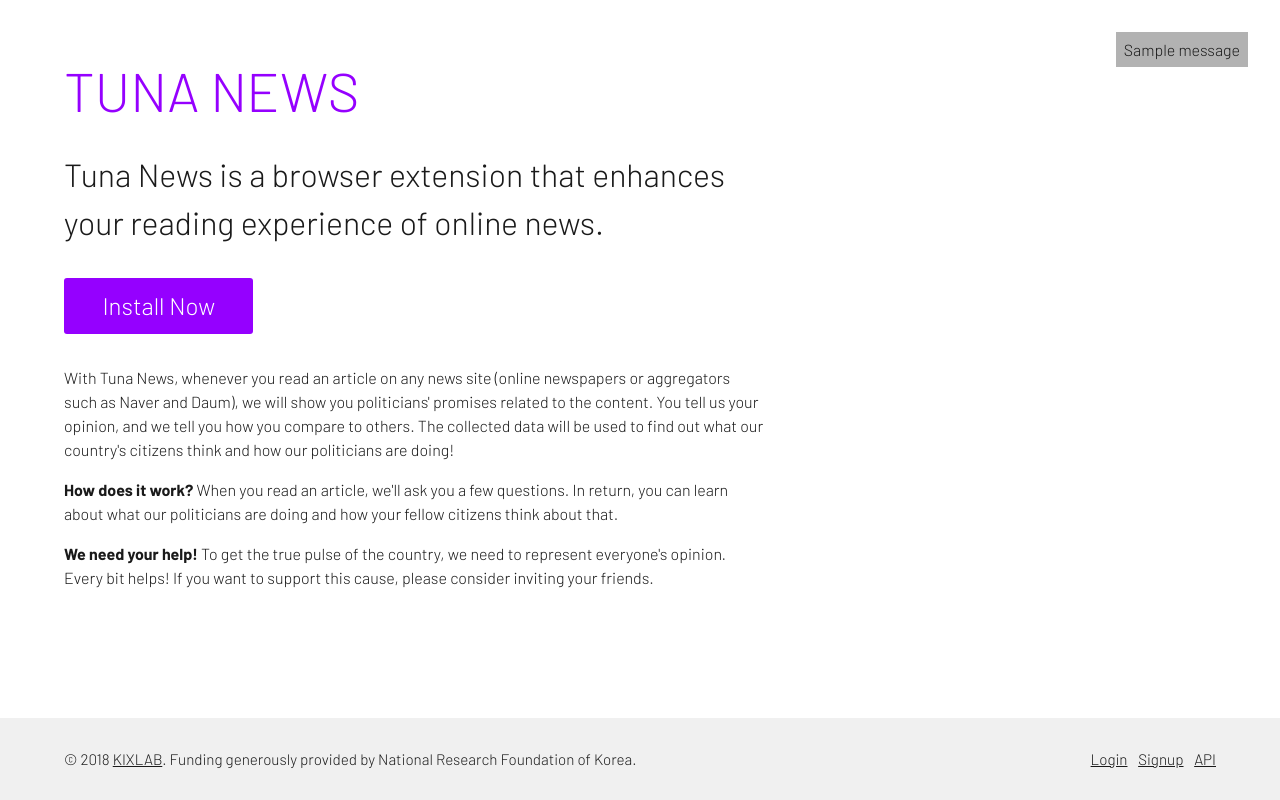
After one commit to kixlab/xproj-backend, a Django app: template web/frontend/templates/news-reader.html in a window 1280 px wide. The commit adds this page. Run offline with Django 3.2, Linux system fonts and the light colour scheme; the template is opened without the code that fills it, so the values that code supplies are empty; tables that the repository leaves empty hold one stand-in row (values such as "Sample post"); one stand-in notice (Sample message) is shown.

Commit message:
add news reader landing page

```diff
--- a/web/config/urls.py
+++ b/web/config/urls.py
@@ -3,7 +3,7 @@ from django.conf.urls import url, include
 from django.contrib import admin
 from allauth.account import views as allauth_views
 from rest_framework.authtoken import views as rest_views
-from frontend.views import IndexView
+from frontend.views import IndexView, NewsReaderView
 
 urlpatterns = []
 
@@ -20,6 +20,7 @@ urlpatterns += [
 urlpatterns += [
     url(r'^news/', include('news.urls')),
     url(r'', include('api.urls')),
+    url(r'^news-reader/', NewsReaderView.as_view(), name='news-reader'),
     url(r'^$', IndexView.as_view(), name='home'),
 ]
 
--- a/web/frontend/static/style.css
+++ b/web/frontend/static/style.css
@@ -55,6 +55,7 @@ p {
     background-color: #f0f0f0;
     display: flex;
     justify-content: space-between;
+    font-size: .95em;
 }
 .footer > div {
     margin-right: 1rem;
@@ -71,8 +72,8 @@ p {
 }
 
 h1 {
-    font-size: 3em;
-    font-weight: 300;
+    font-size: 3.4em;
+    font-weight: 100;
     margin: 0 0 2rem;
     line-height: 1;
     color: #000;
@@ -85,9 +86,18 @@ h1 {
 }
 
 h1 span {
-    font-weight: 100;
+    font-weight: 300;
     background-color: #eaffee;
     padding: 0 .15em;
+}
+
+.site-news-reader h1 {
+    color: #9500FF;
+    text-transform: uppercase;
+}
+.site-news-reader h1 span {
+    background-color: transparent;
+    padding: 0;
 }
 
 .nav {
@@ -144,6 +154,7 @@ form button, a.button {
     font-size: inherit;
     padding: .5em 1em;
     cursor: pointer;
+    border-radius: 3px;
 }
 form button, a.button, .btn-primary {
     background-color: #6cb5f4;
@@ -156,6 +167,16 @@ form button, a.button, .btn-primary {
 .big-button, a.big-button {
     font-size: 1.1em;
     padding: .8em 1.6em;
+}
+
+.huge-button, a.huge-button {
+    font-size: 1.5em;
+    padding: .65em 1.6em;
+}
+
+.site-news-reader .btn-primary {
+    background-color: #9500FF;
+    color: #fff;
 }
 
 
@@ -376,3 +397,10 @@ form button, a.button, .btn-primary {
 .interest-selection li.active {
     background-color: #b9f7a4;
 }
+
+.hero {
+    margin: 0 0 2em 0;
+}
+.hero p {
+    font-size: 2em;
+}
--- /dev/null
+++ b/web/frontend/templates/footer.html
@@ -0,0 +1,16 @@
+{% load i18n %}
+<div class="footer">
+    <div>&copy; {% now "Y" %} <a href="http://kixlab.org">KIXLAB</a>. Funding generously provided by National Research Foundation of Korea.</div>
+    <div>
+        <ul class="nav">
+        {% if user.is_authenticated %}
+        <li>{% blocktrans with username=user.get_short_name|default:user.username %}Logged in as {{username}}{% endblocktrans %}</li>
+        <li><a href="{% url 'account_logout' %}">{% blocktrans %}Logout{% endblocktrans %}</a></li>
+        {% else %}
+        <li><a href="{% url 'account_login' %}">{% blocktrans %}Login{% endblocktrans %}</a></li>
+        <li><a href="{% url 'account_signup' %}">{% blocktrans %}Signup{% endblocktrans %}</a></li>
+        {% endif %}
+        <li><a href="{% url 'api-root' %}">{% blocktrans %}API{% endblocktrans %}</a></li>
+        </ul>
+      </div>
+  </div>
--- /dev/null
+++ b/web/frontend/templates/news-reader.html
@@ -0,0 +1,48 @@
+{% load static %}
+{% load i18n %}
+<!DOCTYPE html>
+<html>
+  <head>
+    <title>{% block head_title %}{% blocktrans %}Tuna News - enhance your news with civic action for politics{% endblocktrans %}{% endblock %}</title>
+    <link rel="stylesheet" type="text/css" href="{% static "style.css" %}" />
+    {% block extra_head %}
+    {% endblock %}
+  </head>
+  <body class="site site-news-reader">
+    {% block body %}
+
+    {% if messages %}
+    <div class="messages">
+      <ul>
+      {% for message in messages %}
+      <li>{{message}}</li>
+      {% endfor %}
+      </ul>
+    </div>
+    {% endif %}
+
+    <div class="content">
+      <h1><span>{% block title %}{% blocktrans %}Tuna News{% endblocktrans %}{% endblock %}</span></h1>
+
+      {% block content %}
+      <div class="hero">
+        <p>{% blocktrans %}Tuna News is a browser extension that enhances your reading experience of online news.{% endblocktrans %}</p>
+
+        <a class="button huge-button btn-primary" href="">{% trans 'Install Now' %}</a>
+      </div>
+
+      <p>{% blocktrans %}With Tuna News, whenever you read an article on any news site (online newspapers or aggregators such as Naver and Daum), we will show you politicians' promises related to the content. You tell us your opinion, and we tell you how you compare to others. The collected data will be used to find out what our country's citizens think and how our politicians are doing!{% endblocktrans %}</p>
+
+      <p>{% blocktrans %}<strong>How does it work?</strong> When you read an article, we'll ask you a few questions. In return, you can learn about what our politicians are doing and how your fellow citizens think about that.{% endblocktrans %}</p>
+      <p>{% blocktrans %}<strong>We need your help!</strong> To get the true pulse of the country, we need to represent everyone's opinion. Every bit helps! If you want to support this cause, please consider inviting your friends.{% endblocktrans %}</p>
+
+      {% endblock %}
+    </div>
+
+    {% endblock %}
+
+    {% include 'footer.html' %}
+
+    {% block extra_body %}{% endblock %}
+  </body>
+</html>
--- a/web/frontend/views.py
+++ b/web/frontend/views.py
@@ -3,3 +3,6 @@ from django.shortcuts import redirect
 
 class IndexView(TemplateView):
     template_name = "index.html"
+
+class NewsReaderView(TemplateView):
+    template_name = "news-reader.html"
```
Also changed, not shown: web/frontend/templates/base.html (+1 -15 lines), web/frontend/templates/index.html (+11 -2 lines), web/locale/ko/LC_MESSAGES/django.po, 2 other files.
